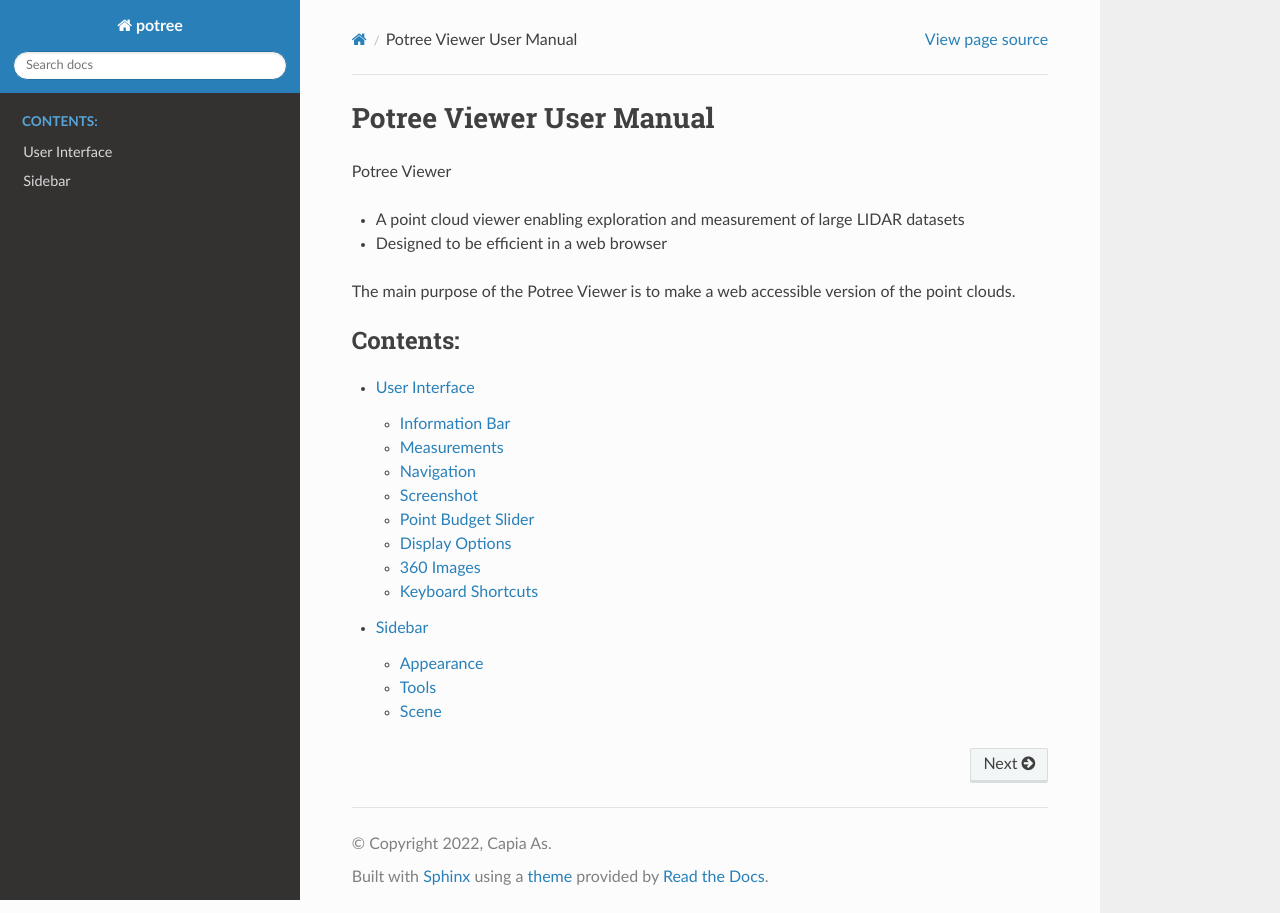
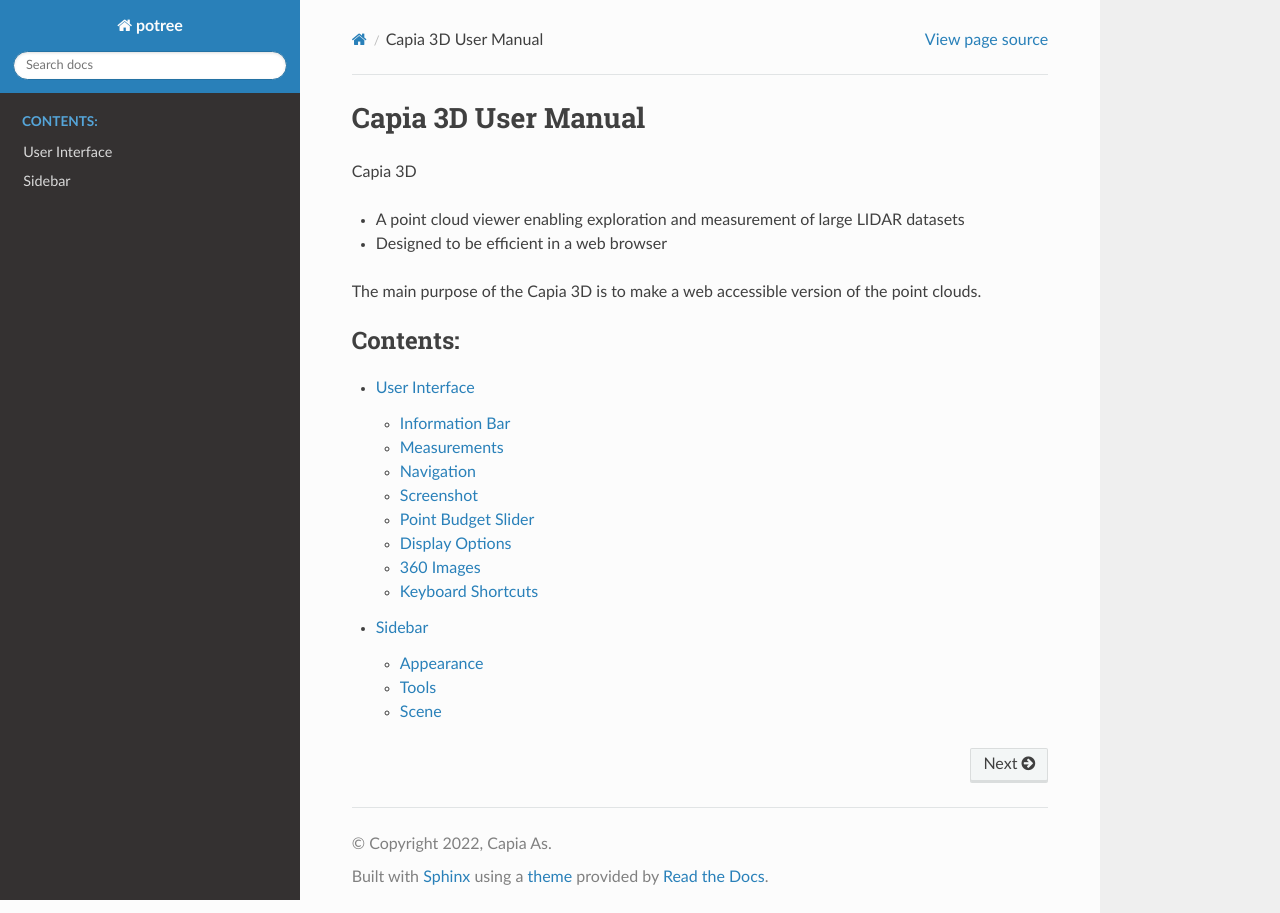
Before and after one commit to capiaas/potree-docs, a Sphinx documentation site: the page built from docs/source/index.rst, in a window 1280 px wide. Built offline with Sphinx 7.4.7 and the Read the Docs theme 2.0.0, drawn with Linux system fonts in a browser that asks for light colours.

Commit message:
change potree to capia 3d

```diff
--- a/docs/source/Contents/Webinterface.rst
+++ b/docs/source/Contents/Webinterface.rst
@@ -212,7 +212,7 @@
 The point budget limits the number of points loaded and rendered at any given time, which helps to adapt performance
 requirements to the capabilities of different hardware. It gives you a complete version of point clouds.
 
-Potree viewer will save the previous selected point budget as the default point budget when the viewer is loaded next time.
+Capia 3D will save the previous selected point budget as the default point budget when the viewer is loaded next time.
 
 
 .. raw:: html
--- a/docs/source/index.rst
+++ b/docs/source/index.rst
@@ -1,16 +1,16 @@
 
 
-Potree Viewer User Manual
+Capia 3D User Manual
 ==================================
 
 
-Potree Viewer
+Capia 3D
 
 * A point cloud viewer enabling exploration and measurement of large LIDAR datasets
 
 * Designed to be efficient in a web browser
 
-The main purpose of the Potree Viewer is to make a web accessible version of the point clouds.
+The main purpose of the Capia 3D is to make a web accessible version of the point clouds.
 
 
 
```
Also changed, not shown: docs/source/Contents/Sidebar.rst (+5 -5 lines).
